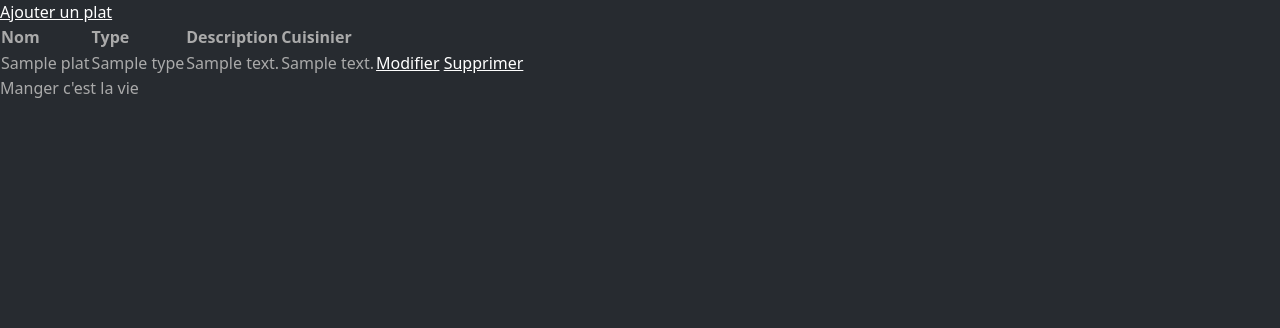
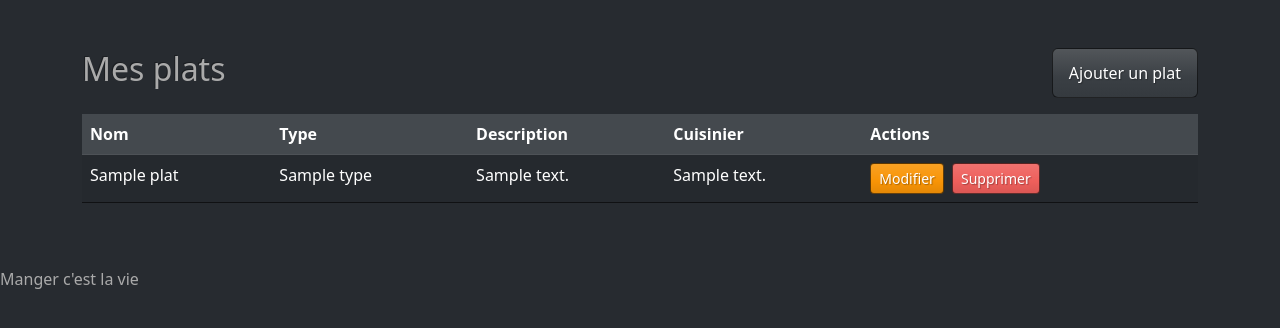
Before and after one commit to totorz76/EvalPhp, a PHP site: template public/templates/Plats/ListPlats.html.php in a window 1280 px wide. Shown: the part 58-386 px from the top of the page. Run offline with PHP 8.4, Linux system fonts and the light colour scheme; the visitor is signed in with stand-in values (Sample User, id 1); the template is opened without the code that fills it: most values are stand-ins (such as "Sample title", 1, 10 or a date in 2020).

Commit message:
CSS mes plats

```diff
--- a/public/templates/Plats/ListPlats.html.php
+++ b/public/templates/Plats/ListPlats.html.php
@@ -1,11 +1,18 @@
-<a href="?page=AddPlats">Ajouter un plat</a>
-<table>
-    <thead>
+<main class="container my-5">
+    <div class="d-flex justify-content-between align-items-center mb-3">
+        <h2>Mes plats</h2>
+        <a href="?page=AddPlats" class="btn btn-primary">Ajouter un plat</a>
+    </div>
+
+    <div class="table-responsive">
+        <table class="table table-striped table-hover">
+            <thead class="table-primary">
                 <tr>
                     <th>Nom</th>
                     <th>Type</th>
                     <th>Description</th>
                     <th>Cuisinier</th>
+                    <th>Actions</th>
                 </tr>
             </thead>
             <tbody>
@@ -16,10 +23,14 @@
                         <td><?= htmlspecialchars($plat['description']) ?></td>
                         <td><?= htmlspecialchars($plat['cuisinier']) ?></td>
                         <td>
-                    <a href="?page=EditPlats&id=<?= $plat['id'] ?>">Modifier</a>
-                    <a href="?page=DeletePlats&id=<?= $plat['id'] ?>">Supprimer</a>
+                            <?php if ($plat['cuisinier_id'] == $_SESSION['cuisinier_id']): ?>
+                                <a href="?page=EditPlats&id=<?= $plat['id'] ?>" class="btn btn-sm btn-warning me-1">Modifier</a>
+                                <a href="?page=DeletePlats&id=<?= $plat['id'] ?>" class="btn btn-sm btn-danger" onclick="return confirm('Voulez-vous vraiment supprimer ce plat ?');">Supprimer</a>
+                            <?php endif; ?>
                         </td>
                     </tr>
                 <?php endforeach; ?>
             </tbody>
         </table>
+    </div>
+</main>
```
Lines whose indentation alone changed are shown as unchanged.
